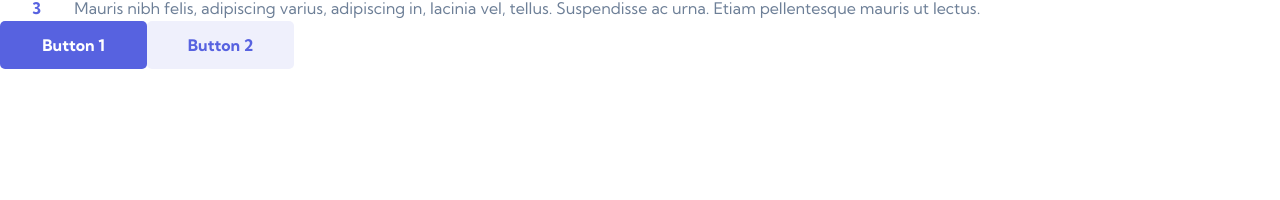
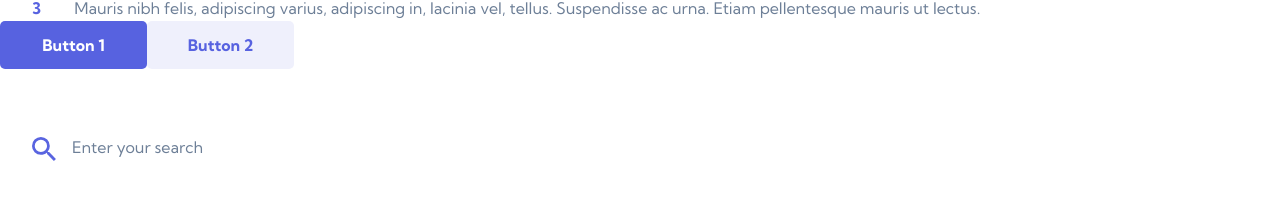
Before and after one commit to LionelPinheiroDuarte/devjobs-webapp, a Next.js app: page /css in a window 1280 px wide. Shown: the part 378-578 px from the top of the page. Built offline with nearby package versions, Linux system fonts and the light colour scheme.

Commit message:
Add styles to search input

```diff
--- a/src/pages/css.js
+++ b/src/pages/css.js
@@ -1,3 +1,7 @@
+import Image from 'next/image';
+import searchIcon from "public\\assets\\desktop\\icon-search.svg";
+
+
 export default function test(){
     return(
         <>
@@ -20,6 +24,16 @@ export default function test(){
             </ol>
             <button className="primary-button">Button 1</button>
             <button className="secondary-button">Button 2</button>
+            <div className='search-field'>
+                <Image
+                    priority
+                    src={searchIcon}
+                    height={24}
+                    width={24}
+                    alt="search icon"
+                    />
+                <input type="text" id="name" name="name" size="20" placeholder="Enter your search"/>
+            </div>
         </>
     )
 }
--- a/src/styles/globals.css
+++ b/src/styles/globals.css
@@ -94,6 +94,23 @@ button{
   border:none;
 }
 
+input{
+  font-family: inherit;
+  font-size: var(--fs-400);
+  color:var(--primary-dark);
+  height: 80px;
+  border: none;
+  border-radius: 5px;
+}
+
+input::placeholder{
+  color: var(--secondary-color-dark-gray);
+}
+
+input:focus{
+  outline: none;
+}
+
 /*--- Utility classes ---*/
 .primary-color { color: var(--primary-color);}
 .primary-color-light { color: var(--primary-color-light);}
@@ -123,6 +140,16 @@ button{
   background-color: #C5C9F4 ;
 }
 
+.search-field{
+  display: flex;
+  padding-inline-start: 32px;
+  padding-block: 38px;
+}
+
+.search-field > img {
+  margin-top: 30px;
+  margin-right: 16px;
+}
 /* temp class*/
 
 .list-style{
```
